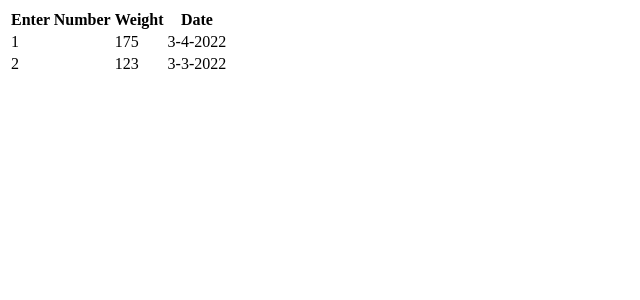
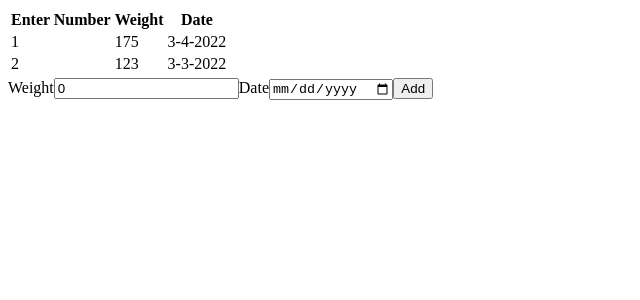
Before and after one commit to Rahk1990/DCC-Weight-Tacker, a React (Create React App) app: page / in a window 1280 px wide. Shown: the top 300 px of the page, without its empty margins (0-640 px from the left). Built offline with nearby package versions, Linux system fonts and the light colour scheme.

Commit message:
added functions to component for document weight and entree date to a form to be used as a componet.

```diff
--- a/src/App.js
+++ b/src/App.js
@@ -1,13 +1,16 @@
 import React, { useState } from 'react';
 import DisplayEntries from './Components.jsx/DisplayEntries/DisplayEntries';
+import AddEntryFrom from './Components.jsx/AddEntry.jsx/AddEntryForm';
 
 function App() {
 
-  const[entries, setEntries] = useState([{weight: 175, date: '3-4-2022'}, {weight: 123, date: '3-3-2022'}])
+  const [entries, setEntries] = useState([{weight: 175, date: '3-4-2022'}, {weight: 123, date: '3-3-2022'}])
 
   return (
     <div>
       <DisplayEntries parentEntries={entries}/>
+      <AddEntryFrom />
+
     </div>
   );
 }
--- /dev/null
+++ b/src/Components.jsx/AddEntry.jsx/AddEntryForm.jsx
@@ -0,0 +1,31 @@
+import React, { useState } from 'react';
+
+
+
+
+const AddEntryFrom = (props) => {
+
+    const [weight, setWeight] = useState(0);
+    const [date, setDate] = useState('');
+
+    function handleSubmit(event){
+        event.preventDefault();
+        let newEnrty = {
+            weight: weight,
+            date: date
+        };
+            console.log(newEnrty)
+    }
+
+    return (
+        <form onSubmit={handleSubmit}>
+            <label>Weight</label>
+            <input type='number' value = {weight} onChange={(event) => setWeight(parseFloat(event.target.value))}/>
+            <label>Date</label>
+            <input type='date' value = {date} onChange={(event) => setDate(event.target.value)}/>
+            <button type = 'submit'>Add</button>
+        </form>
+    );
+}
+
+export default AddEntryFrom;
```
